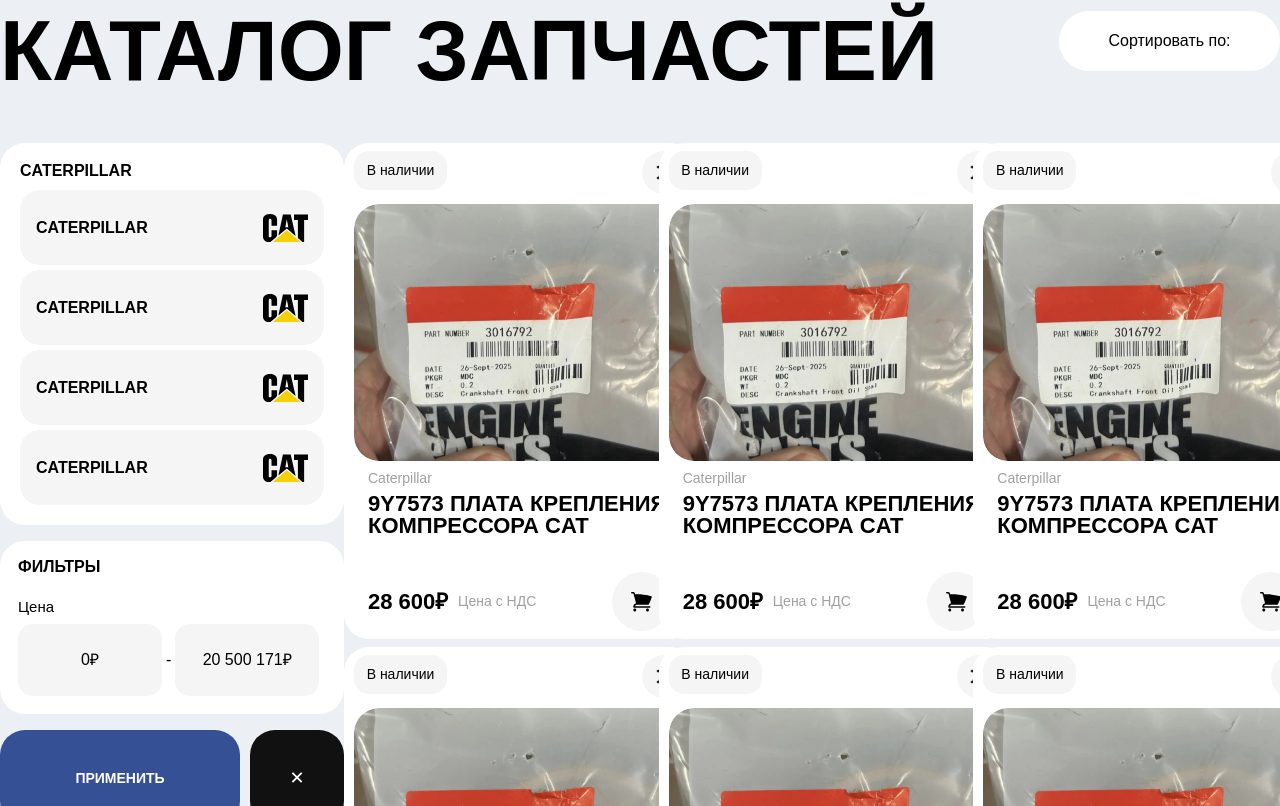
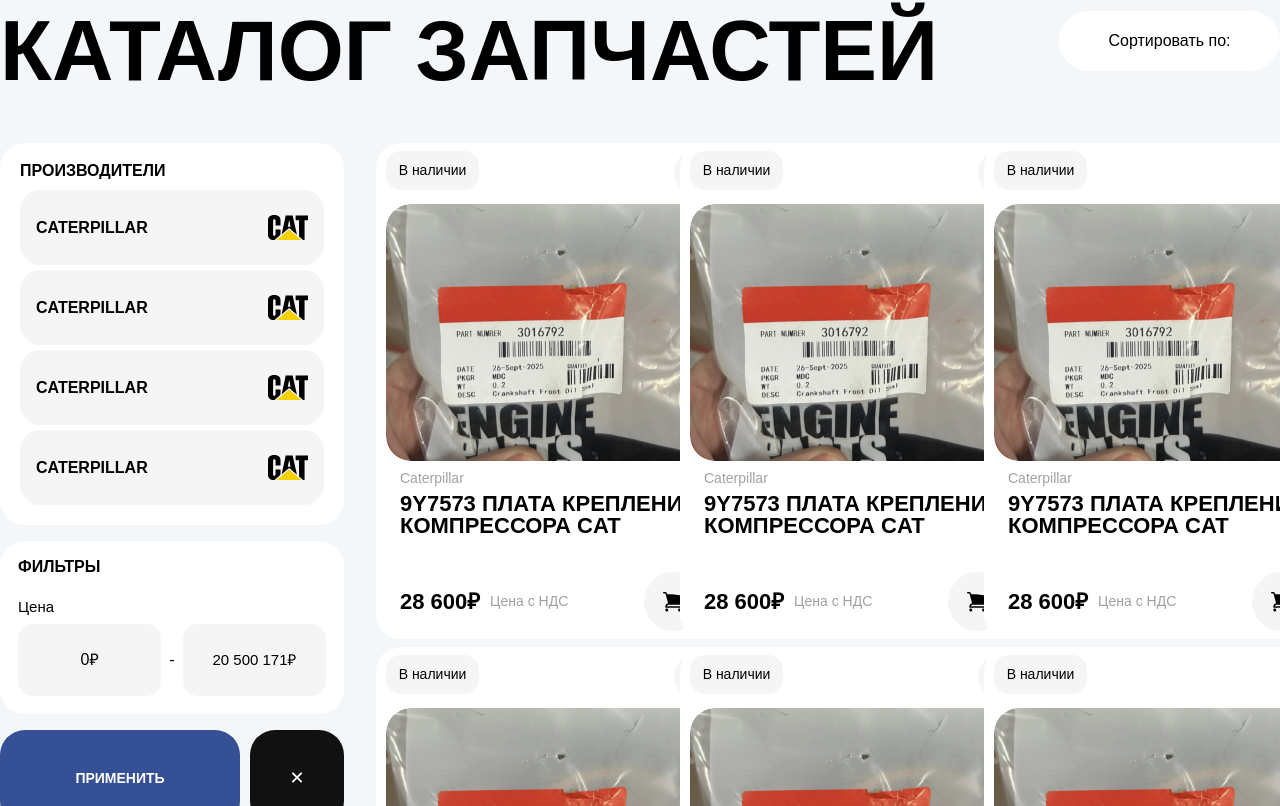
Before and after one commit to KJDev99/shina, a React (Vite) app: page /catalog in a window 1280 px wide. Shown: the part 294-1100 px from the top of the page. Built offline with nearby package versions, Linux system fonts and the light colour scheme; a web font is replaced by a local one.

Commit message:
catalog.jsx

```diff
--- a/src/pages/sarvar/catalog.jsx
+++ b/src/pages/sarvar/catalog.jsx
@@ -4,140 +4,115 @@
 import Datacard from "../../components/ui/datacard";
 
 export default function Catalog() {
-    return (<div>
-        <div className="ml-11 mt-[50px]">
+    return (
+        <div className="bg-[#f4f7f9] min-h-screen">
 
-            <Badge text={'Каталог запчастей'} />
-        </div>
-        <div className=" max-w-[1436px] flex justify-between items-center  m-auto">
-            <h1 className="font-semibold text-[85px] leading-none tracking-normal uppercase  mt-[20px]">Каталог запчастей</h1>
-            <div className="w-[221px] h-[60px] rounded-[52px] flex justify-center items-center bg-[#FFFFFF]">Сортировать по:</div>
-        </div>
-        <div className="Grid max-w-[1436px] m-auto mt-[50px] mb-[100px]  ">
+            <div className="ml-4 md:ml-11 mt-[30px] md:mt-[50px]">
+                <Badge text={'Каталог запчастей'} />
+            </div>
 
 
-            <div className="w-[344px] shrink-0 flex flex-col gap-4 self-stretch">
-
-                <div className="bg-[#FFFFFF] p-5 rounded-[25px]">
-                    <h1 className="font-semibold text-[16px] mb-[11px] leading-none tracking-normal uppercase">Caterpillar</h1>
-                    <div className=" bg-[#F5F5F5] h-[75px] rounded-[20px] flex items-center justify-between px-4">
-                        <h1 className="font-semibold text-[16px] leading-none tracking-normal uppercase ">Caterpillar</h1>
-                        <img src="/sarvar/caterpillar-logo 1.svg" alt="" />
-                    </div>
-                    <div className=" bg-[#F5F5F5] h-[75px] rounded-[20px] mt-[5px] flex items-center justify-between px-4">
-                        <h1 className="font-semibold text-[16px] leading-none tracking-normal uppercase ">Caterpillar</h1>
-                        <img src="/sarvar/caterpillar-logo 1.svg" alt="" />
-                    </div>
-                    <div className=" bg-[#F5F5F5] h-[75px] rounded-[20px] mt-[5px] flex items-center justify-between px-4">
-                        <h1 className="font-semibold text-[16px] leading-none tracking-normal uppercase ">Caterpillar</h1>
-                        <img src="/sarvar/caterpillar-logo 1.svg" alt="" />
-                    </div>
-                    <div className=" bg-[#F5F5F5] h-[75px] rounded-[20px] mt-[5px] flex items-center justify-between px-4">
-                        <h1 className="font-semibold text-[16px] leading-none tracking-normal uppercase ">Caterpillar</h1>
-                        <img src="/sarvar/caterpillar-logo 1.svg" alt="" />
-                    </div>
+            <div className="max-w-[1436px] flex flex-col md:flex-row justify-between items-start md:items-center m-auto px-4 md:px-0">
+                <h1 className="font-semibold text-[36px] sm:text-[48px] md:text-[85px] leading-none tracking-normal uppercase mt-[20px]">
+                    Каталог запчастей
+                </h1>
+                <div className="w-full md:w-[221px] h-[55px] md:h-[60px] rounded-[52px] flex justify-center items-center bg-[#FFFFFF] mt-5 md:mt-0 text-[14px] md:text-[16px]">
+                    Сортировать по:
                 </div>
+            </div>
 
 
+            <div className="max-w-[1436px] m-auto mt-[30px] md:mt-[50px] mb-[100px] flex flex-col md:flex-row gap-8 px-4 md:px-0">
 
 
-                <div className="w-[344px] bg-[#FFFFFF] p-[18px] rounded-[25px]">
-                    <h1 className="font-semibold text-[16px] mb-[11px] leading-none tracking-normal uppercase">Фильтры</h1>
-                    <div className="mt-6">
-                        <p className="font-medium text-[15px] leading-none tracking-normal mb-[10px]">Цена</p>
-                        <div className="flex ">
-                            <div className="w-[144px] h-[72px] rounded-[15px] bg-[#F5F5F5] flex justify-center items-center">0₽</div>
-                            <p className="flex items-center mr-1 ml-1">-</p>
-                            <div className="w-[144px] h-[72px] rounded-[15px] bg-[#F5F5F5] flex justify-center items-center">20 500 171₽</div>
+                <div className="w-full md:w-[344px] shrink-0 flex flex-col gap-4">
+
+
+                    <div className="bg-[#FFFFFF] p-5 rounded-[25px]">
+                        <h1 className="font-semibold text-[16px] mb-[11px] leading-none tracking-normal uppercase">Производители</h1>
+                        <div className="flex flex-col gap-[5px]">
+                            {[1, 2, 3, 4].map((item) => (
+                                <div key={item} className="bg-[#F5F5F5] h-[75px] rounded-[20px] flex items-center justify-between px-4">
+                                    <h1 className="font-semibold text-[16px] leading-none tracking-normal uppercase">Caterpillar</h1>
+                                    <img src="/sarvar/caterpillar-logo 1.svg" alt="logo" className="h-[25px]" />
+                                </div>
+                            ))}
                         </div>
                     </div>
 
-                </div>
+                    {/* Narx filtri */}
+                    <div className="w-full bg-[#FFFFFF] p-[18px] rounded-[25px]">
+                        <h1 className="font-semibold text-[16px] mb-[11px] leading-none tracking-normal uppercase">Фильтры</h1>
+                        <div className="mt-6">
+                            <p className="font-medium text-[15px] leading-none tracking-normal mb-[10px]">Цена</p>
+                            <div className="flex items-center gap-2">
+                                <div className="flex-1 h-[72px] rounded-[15px] bg-[#F5F5F5] flex justify-center items-center">0₽</div>
+                                <p className="text-[#111]">-</p>
+                                <div className="flex-1 h-[72px] rounded-[15px] bg-[#F5F5F5] flex justify-center items-center text-[13px] md:text-[15px]">20 500 171₽</div>
+                            </div>
+                        </div>
+                    </div>
 
 
-                <div className="flex gap-[10px]">
-                    <button className="flex-1 bg-[#355094] text-white border-none rounded-[25px] w-[239px] h-[96px] font-bold text-[14px] cursor-pointer">
-                        ПРИМЕНИТЬ
-                    </button>
-                    <button className="w-[94px] bg-[#111] text-white border-none rounded-[25px] cursor-pointer text-[18px]">
-                        ✕
+                    <div className="flex gap-[10px]">
+                        <button className="flex-1 bg-[#355094] text-white border-none rounded-[25px] h-[80px] md:h-[96px] font-bold text-[14px] cursor-pointer active:scale-95 transition-transform">
+                            ПРИМЕНИТЬ
+                        </button>
+                        <button className="w-[80px] md:w-[94px] bg-[#111] text-white border-none rounded-[25px] cursor-pointer text-[18px] flex justify-center items-center">
+                            ✕
+                        </button>
+                    </div>
+
+
+                    <div className="flex flex-col gap-[10px]">
+                        <Datacard />
+                        <Datacard />
+                        <Datacard />
+                    </div>
+
+                    <button className="w-full bg-white border-none rounded-[25px] py-6 font-bold text-[14px] cursor-pointer mt-2 shadow-sm">
+                        Смотреть больше
                     </button>
                 </div>
 
 
+                <div className="flex-1 flex flex-col gap-8">
 
-                <div className="flex flex-col gap-[10px]">
-                    <Datacard />
-                    <Datacard />
-                    <Datacard />
-                    <Datacard />
+                    <div className="grid grid-cols-1 md:grid-cols-3 gap-3 md:gap-2">
+
+                        {Array.from({ length: 15 }).map((_, index) => (
+                            <CatalogCart key={index} />
+                        ))}
+                    </div>
+
+
+                    <div className="flex justify-center items-center gap-2 mt-4 flex-wrap">
+                        <button className="w-10 h-10 md:w-12 md:h-12 flex items-center justify-center bg-[#355094] text-white rounded-[10px] font-semibold">
+                            1
+                        </button>
+                        {[2, 3, 4].map((num) => (
+                            <button key={num} className="w-10 h-10 md:w-12 md:h-12 flex items-center justify-center bg-white text-[#111] rounded-[10px] font-semibold">
+                                {num}
+                            </button>
+                        ))}
+                        <div className="w-8 flex justify-center items-end pb-3 text-[#888] font-bold">...</div>
+                        {[12, 13].map((num) => (
+                            <button key={num} className="w-10 h-10 md:w-12 md:h-12 flex items-center justify-center bg-white text-[#111] rounded-[10px] font-semibold">
+                                {num}
+                            </button>
+                        ))}
+                        <button className="w-10 h-10 md:w-12 md:h-12 flex items-center justify-center bg-white text-[#111] rounded-[10px]">
+                            <svg width="20" height="20" viewBox="0 0 24 24" fill="none" stroke="currentColor" strokeWidth="2" strokeLinecap="round" strokeLinejoin="round">
+                                <polyline points="9 18 15 12 9 6"></polyline>
+                            </svg>
+                        </button>
+                    </div>
                 </div>
-                <button className="flex-1 bg-[white]  border-none rounded-[25px] max-h-[96px] font-bold text-[14px] cursor-pointer">
-                    Смотреть больше
-                </button>
 
             </div>
 
 
-            <div className="flex-1 flex flex-col gap-8">
-
-
-                <div className="grid grid-cols-3 gap-2">
-                    <CatalogCart />
-                    <CatalogCart />
-                    <CatalogCart />
-                    <CatalogCart />
-                    <CatalogCart />
-                    <CatalogCart />
-                    <CatalogCart />
-                    <CatalogCart />
-                    <CatalogCart />
-                    <CatalogCart />
-                    <CatalogCart />
-                    <CatalogCart />
-                    <CatalogCart />
-                    <CatalogCart />
-                    <CatalogCart />
-                </div>
-
-
-                <div className="flex justify-center items-center gap-2 mt-4">
-
-                    <button className="w-12 h-12 flex items-center justify-center bg-[#355094] text-white rounded-[10px] font-semibold border-none cursor-pointer">
-                        1
-                    </button>
-
-
-                    {[2, 3, 4].map((num) => (
-                        <button key={num} className="w-12 h-12 flex items-center justify-center bg-white text-[#111] rounded-[10px] font-semibold border-none cursor-pointer">
-                            {num}
-                        </button>
-                    ))}
-
-
-                    <div className="w-12 h-12 flex items-end justify-center pb-3 text-[#888] font-bold">
-                        ...
-                    </div>
-
-
-                    {[12, 13].map((num) => (
-                        <button key={num} className="w-12 h-12 flex items-center justify-center bg-white text-[#111] rounded-[10px] font-semibold border-none cursor-pointer">
-                            {num}
-                        </button>
-                    ))}
-
-
-                    <button className="w-12 h-12 flex items-center justify-center bg-white text-[#111] rounded-[10px] border-none cursor-pointer">
-                        <svg width="20" height="20" viewBox="0 0 24 24" fill="none" stroke="currentColor" strokeWidth="2" strokeLinecap="round" strokeLinejoin="round">
-                            <polyline points="9 18 15 12 9 6"></polyline>
-                        </svg>
-                    </button>
-                </div>
-
-            </div>
-
+            <CantactForm />
         </div>
-        <CantactForm />
-    </div>
     );
 }
```
Also changed, not shown: 1 other file (tests, documents, lock files or other folders).
